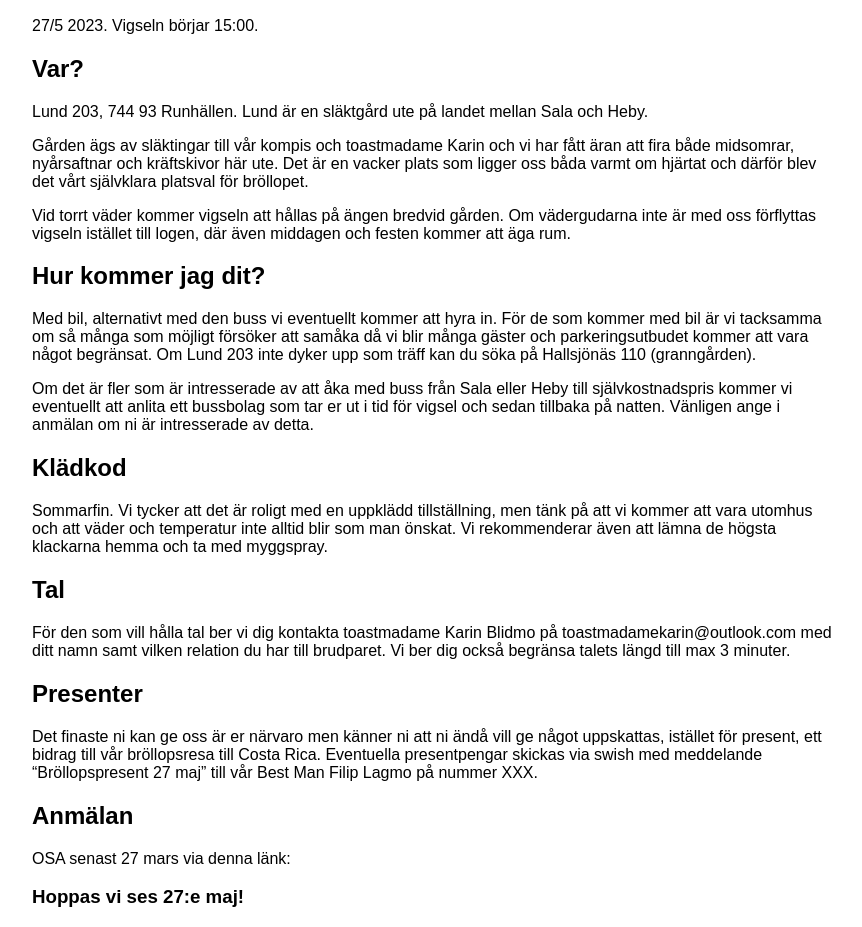
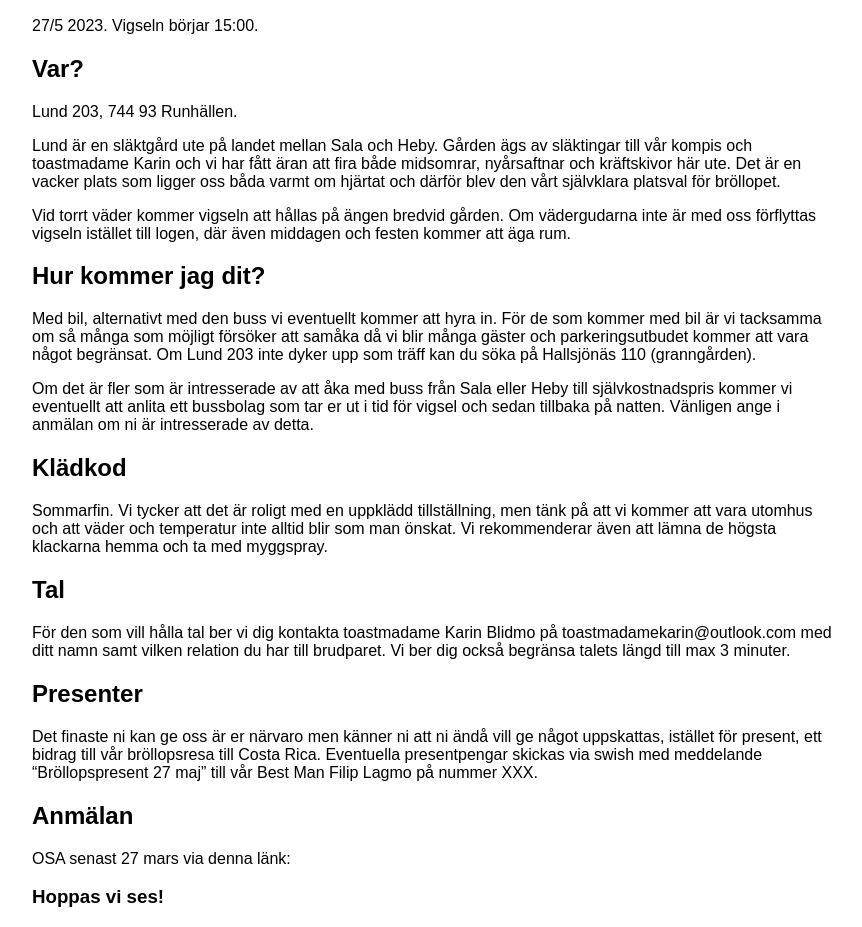
Before and after one commit to vidarasberg/wedding, a plain HTML site: page index.html in a window 1280 px wide. Shown: the part 757-1684 px from the top of the page, without its empty margins (208-1070 px from the left). Drawn offline with Linux system fonts and the light colour scheme.

Commit message:
Update index.html

```diff
--- a/index.html
+++ b/index.html
@@ -41,13 +41,11 @@
       </p>
       <h2>Var?</h2>
       <p>
-        Lund 203, 744 93 Runhällen.
+        Lund 203, 744 93 Runhällen.</p>
 
-        Lund är en släktgård ute på landet mellan Sala och Heby.</p>
-
-      <p>Gården ägs av släktingar till vår
+      <p>Lund är en släktgård ute på landet mellan Sala och Heby. Gården ägs av släktingar till vår
         kompis och toastmadame Karin och vi har fått äran att fira både midsomrar, nyårsaftnar och kräftskivor
-        här ute. Det är en vacker plats som ligger oss båda varmt om hjärtat och därför blev det
+        här ute. Det är en vacker plats som ligger oss båda varmt om hjärtat och därför blev den
         vårt självklara platsval för bröllopet.</p>
 
         <p>Vid torrt väder kommer vigseln att hållas på ängen bredvid gården. Om vädergudarna inte
@@ -90,7 +88,7 @@
         OSA senast 27 mars via denna länk:
         <a href="https://forms.gle/pgcbEzVejvdmDmEXA"></a>
       </p>
-      <h3>Hoppas vi ses 27:e maj!</h3>
+      <h3>Hoppas vi ses!</h3>
     </div>
   </body>
 </html>
```
